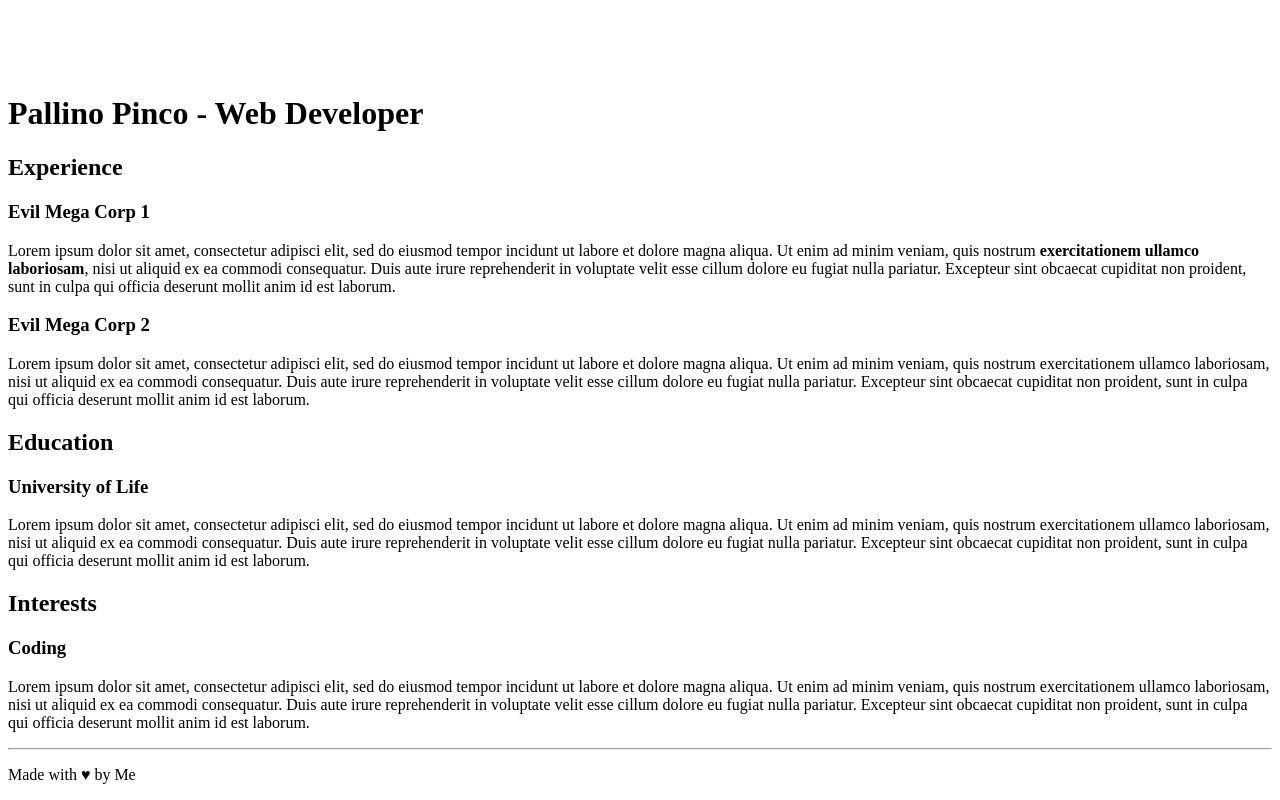
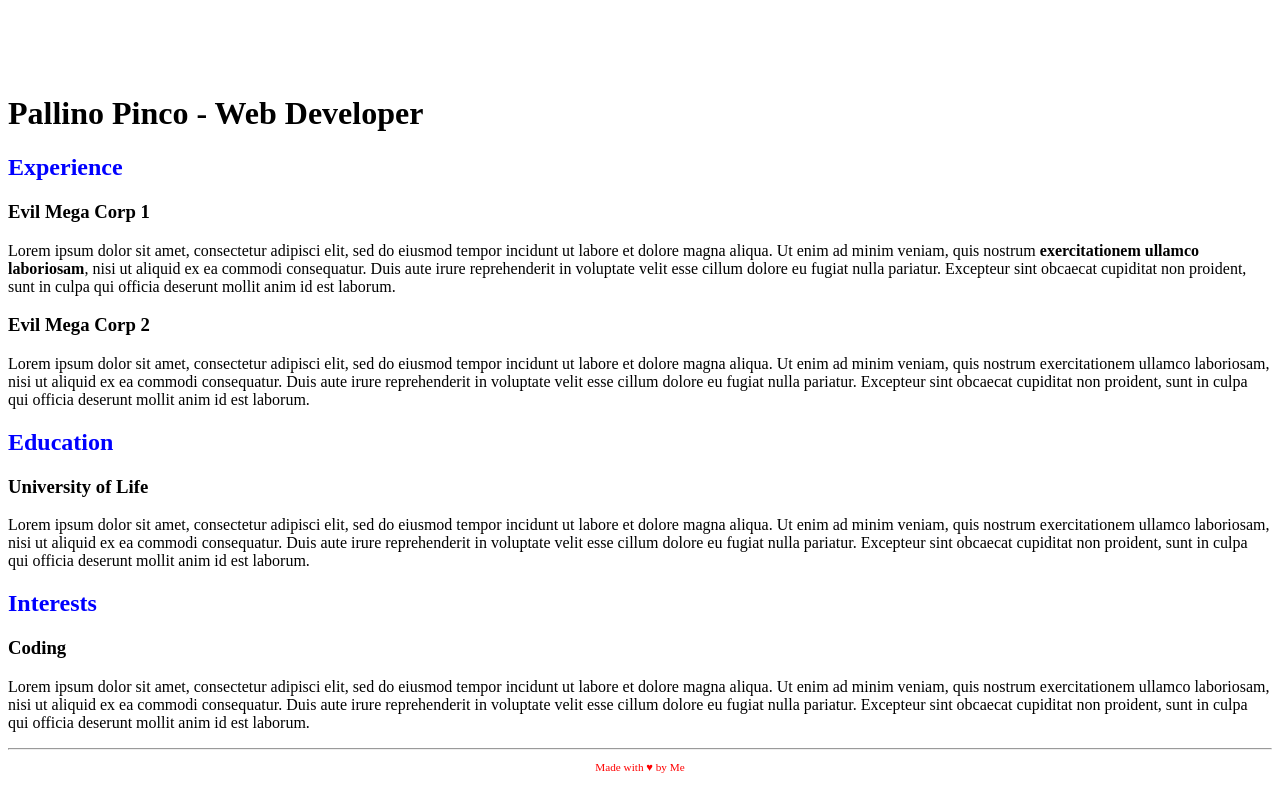
Before and after one commit to muoso/html-css-curriculum-vitae, a plain HTML site: page index.html in a window 1280 px wide. Shown: the part 796-1596 px from the top of the page. Drawn offline with Linux system fonts and the light colour scheme.

Commit message:
fourth commit - tinkering with css

```diff
--- a/index.html
+++ b/index.html
@@ -4,7 +4,7 @@
 
 <head>
     <title>Curriculum Vitae</title>
-
+    <link rel="stylesheet" href="style.css">
 </head>
 
 
@@ -64,13 +64,8 @@
 
     </footer>
 
-
-
 </body>
 
 
 
-
-
-
 </html>
--- a/style.css
+++ b/style.css
@@ -0,0 +1,22 @@
+
+
+
+
+
+h2 {
+    color:blue;
+}
+
+
+
+
+
+
+
+
+#signature {
+
+    color: red;
+    font-size: 0.7em;
+    text-align: center;
+}
```
